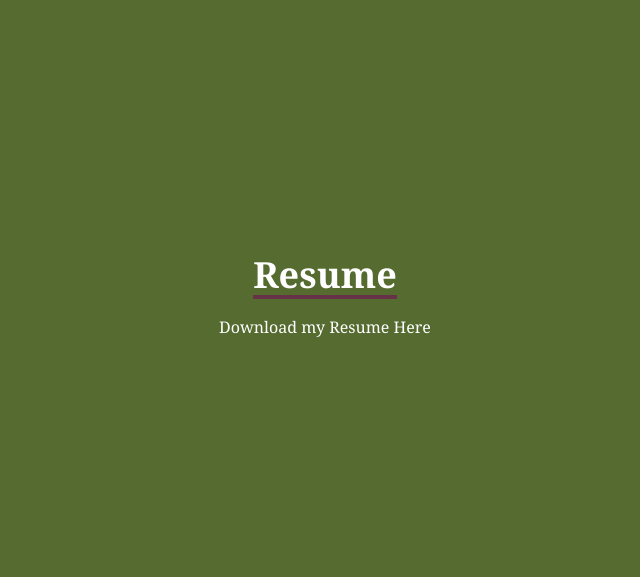
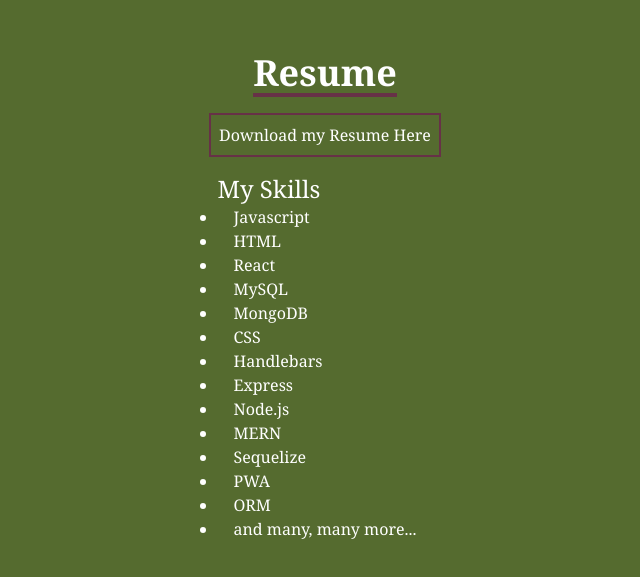
Before and after one commit to kuyadevin/react-portfolio, a React (Create React App) app in the folder react-portfolio/: page / in a window 1280 px wide. Shown: the part 2503-3080 px from the top of the page, without its empty margins (315-955 px from the left). Built offline with nearby package versions, Linux system fonts and the light colour scheme.

Commit message:
Make resume page with skills listed

```diff
--- a/react-portfolio/src/components/Resume.js
+++ b/react-portfolio/src/components/Resume.js
@@ -6,9 +6,28 @@ function Resume() {
     <div className='w-full h-screen bg-[#556b2f]'>
       <div className='flex flex-col justify-center items-center w-full h-full text-white font-serif'>
         <h1 className='text-4xl font-bold inline border-b-4 border-[#673147] mb-4'>Resume</h1>
-        <a href={PDF} target="_blank">
+        <a href={PDF} target="_blank" className='border-2 border-[#673147] p-2 hover:bg-[#673147] hover:border-[#673147] mb-4'>
           Download my Resume Here
         </a>
+        <div>
+          <h2 className='text-2xl'>My Skills</h2>
+          <ul className='list-disc'>
+            <li>Javascript</li>
+            <li>HTML</li>
+            <li>React</li>
+            <li>MySQL</li>
+            <li>MongoDB</li>
+            <li>CSS</li>
+            <li>Handlebars</li>
+            <li>Express</li>
+            <li>Node.js</li>
+            <li>MERN</li>
+            <li>Sequelize</li>
+            <li>PWA</li>
+            <li>ORM</li>
+            <li>and many, many more...</li>
+          </ul>
+        </div>
       </div>
     </div>
   )
```
